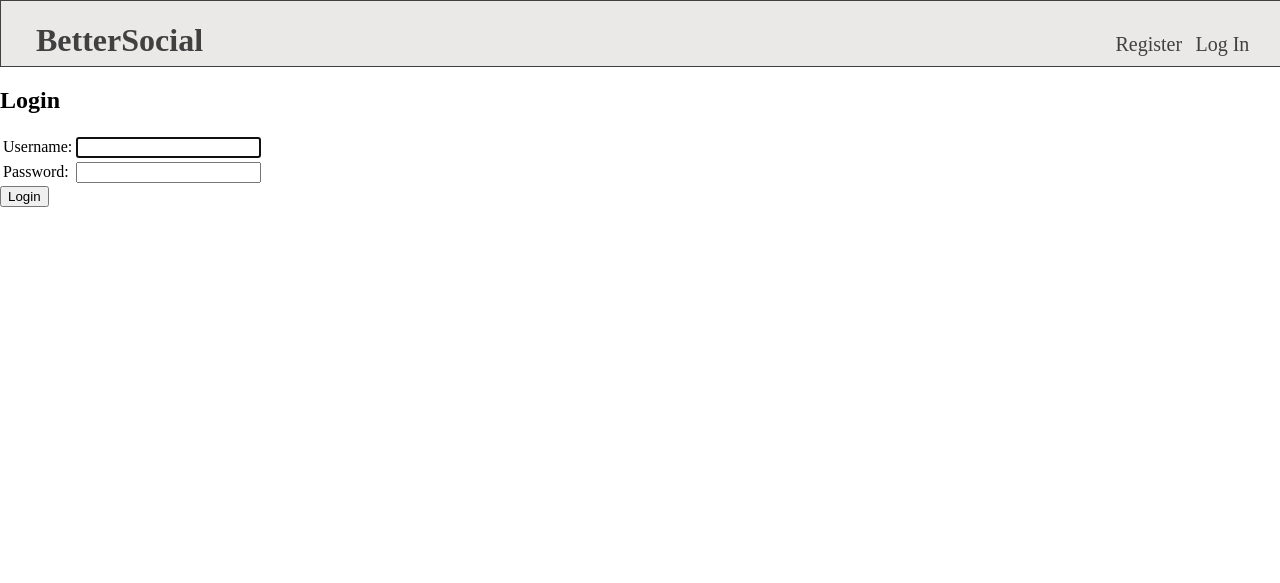
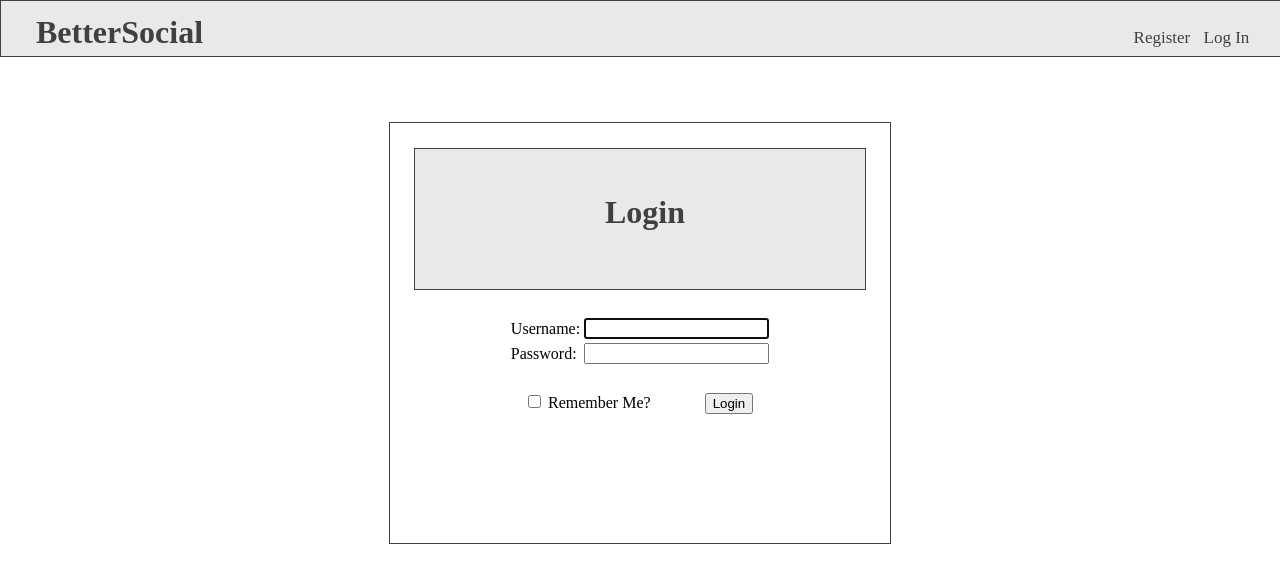
Before and after one commit to CMPUT404-F21T0/CMPUT404-Project-BetterSocial, a Django app: page /users/login/ in a window 1280 px wide. Shown: the top 583 px of the page. Run offline with Django 3.2, Linux system fonts and the light colour scheme; some libraries are stand-ins or nearby versions.

Commit message:
Feat: finish index,login,register css

```diff
--- a/socialdistribution/bettersocial/static/bettersocial/base.css
+++ b/socialdistribution/bettersocial/static/bettersocial/base.css
@@ -1,31 +1,31 @@
+a {
+    color: rgb(64, 64, 64);
+    margin: 0px;
+    text-decoration: none;
+}
+
 body{
+    margin: 0;
     padding: 0;
-    margin: 0;
     overflow-x: hidden;
 
 }
 
-header {
-    background-color: rgba(228, 223, 223, 0.721);
-    width: 100%;
-    height: 55px;
-    align-items: center;
-    border: 1px solid rgb(64, 64, 64);
-    overflow: hidden;
-    padding-bottom: 10px;
+h1 {
+    margin-bottom: 0px;
+    margin-left: 10px;
+    margin-top: 8px;
+    size: 45px;
 }
 
-a {
-    text-decoration: none;
-    color: rgb(64, 64, 64);
-    margin: 0px;
-}
-
-
-h1 {
-    margin-top: 13px;
-    margin-left: 10px;
-    size: 50px;
+header {
+    align-items: center;
+    background-color: rgba(228, 223, 223, 0.721);
+    border: 1px solid rgb(64, 64, 64);
+    height: 55px;
+    overflow: hidden;
+    width: 100%;
+    margin-bottom: 25px;
 }
 
 .left {
@@ -33,13 +33,15 @@ h1 {
     flex-direction: row;
     float: left;
     /* border: 1px solid blue; */
-    margin-top: 8px;
+    margin-bottom: 0px;
+    margin-top: 5px;
     margin-left: 25px;
 }
+
 .right {
+    align-items: flex-end;
     display: flex;
     flex-direction: row-reverse;
-    font-size: 20px;
-    align-items: flex-end;
-    margin: 25px;
+    font-size: 17px;
+    margin: 20px 25px 0px 20px;
 }
--- a/socialdistribution/bettersocial/templates/bettersocial/base.html
+++ b/socialdistribution/bettersocial/templates/bettersocial/base.html
@@ -14,7 +14,7 @@
 <body>
 <header>
     <div class="left">
-        <a class="home-icon" href="{% url 'bettersocial:index' %}"><span href="{% url 'bettersocial:index' %}" class="iconify" data-icon="cil:home" data-width="45px" data-height="45px"></span></a>
+        <a class="home-icon" href="{% url 'bettersocial:index' %}"><span href="{% url 'bettersocial:index' %}" class="iconify" data-icon="cil:home" data-width="40px" data-height="40px"></span></a>
         <h1><a href="{% url 'bettersocial:index' %}">BetterSocial</a></h1>
     </div>
 
--- /dev/null
+++ b/socialdistribution/users/static/users/login.css
@@ -0,0 +1,54 @@
+/* same css is used for register.html */
+
+.login{
+    display: block;
+    border: 1px solid rgb(64, 64, 64);
+    margin-top: 65px;
+    margin-right: auto;
+    margin-left: auto;
+    width: 500px;
+    height: 420px;
+}
+
+.login-header {
+    border: 1px solid rgb(64, 64, 64);
+    background-color: rgba(228, 223, 223, 0.721);
+    color: rgb(64, 64, 64);
+    text-align: center;
+    height: 140px;
+    line-height: 110px;
+    width: 450px;
+    margin-top: 25px;
+    margin-right: auto;
+    margin-left: auto;
+}
+
+.login-form {
+    margin-right: auto;
+    margin-left: auto;
+    width: 450px;
+    margin-top: 25px;
+}
+
+
+
+table {
+    margin: 0 auto;
+}
+
+.submit-box {
+    margin: 0 auto;
+    display: block;
+    margin-top: 25px;
+    width: 232px;
+
+}
+
+.login-button {
+    margin-left: 50px;
+}
+
+.register-box {
+    float: right;
+    margin-right: 71px;
+}
--- a/socialdistribution/users/templates/users/login.html
+++ b/socialdistribution/users/templates/users/login.html
@@ -1,8 +1,15 @@
 {% extends 'bettersocial/base.html' %}
 {% block content %}
+    {% load static %}
+    <!-- Style Sheet and References -->
+    <link rel="stylesheet" type="text/css" href="{% static 'users/login.css' %}">
+    <div class="login">
 
-    <h2>Login</h2>
+        <div class="login-header">
+            <h1>Login</h1>
+        </div>
 
+        <div class="login-form">
             {% if form.errors %}
                 <p style="color: red">Incorrect username or password. Please try again.</p>
             {% endif %}
@@ -19,13 +26,17 @@
                     </tr>
                     <tr>
                         <td>{{ form.password.label_tag }}</td>
-                <td>{{ form.password }}</td>
+                        <td >{{ form.password }}</td>
                     </tr>
                 </table>
 
-        <input type="submit" value="Login">
+                <div class="submit-box">
+                    <input class="box" type="checkbox" value="Remember"> Remember Me?</input>
+                    <input class="login-button" type="submit" value="Login">
                     <input type="hidden" name="next" value="{{ next }}">
-
+                </div>
             </form>
+        </div>
+    </div>
 
 {% endblock %}
```
Also changed, not shown: socialdistribution/bettersocial/static/bettersocial/index.css (added, +47 -0 lines), socialdistribution/bettersocial/templates/bettersocial/index.html (+42 -1 lines), socialdistribution/bettersocial/views.py (+7 -0 lines), socialdistribution/users/templates/users/register.html (+11 -2 lines). Lines whose indentation alone changed are shown as unchanged.
